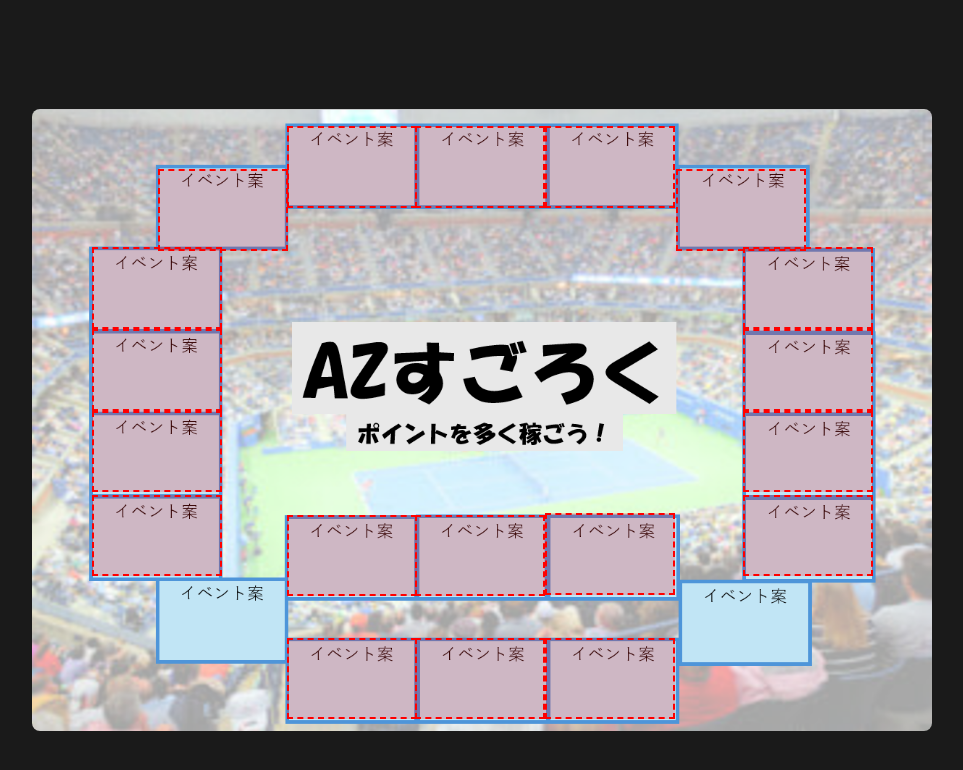
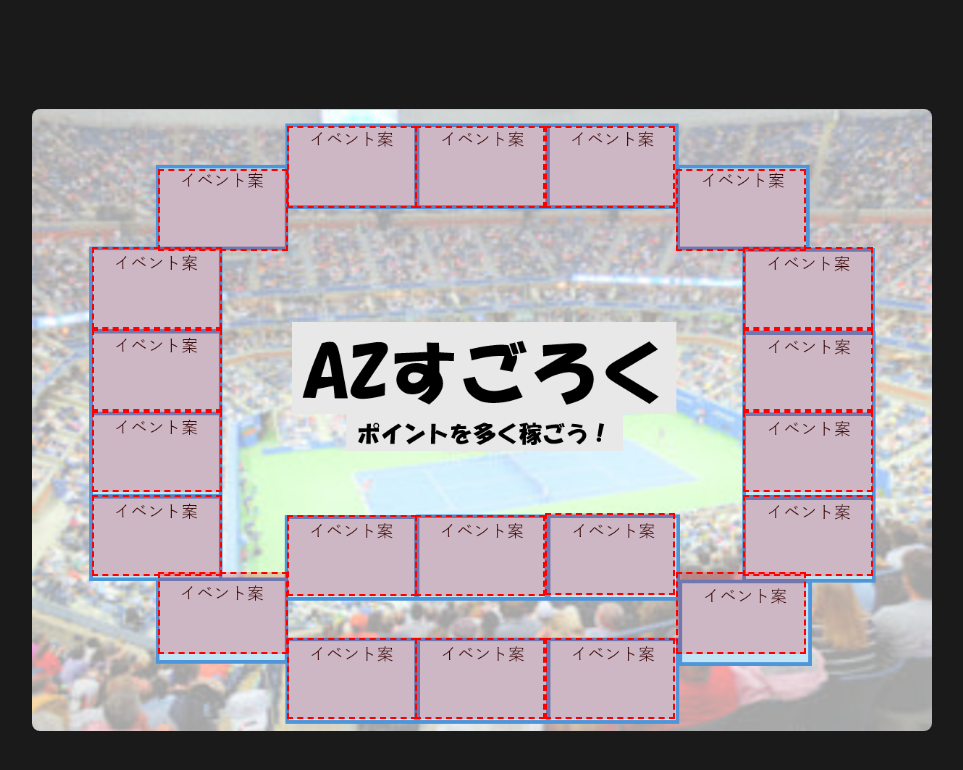
Before and after one commit to shu-ozw/az-sugoroku, a plain HTML site: page index.html in a window 1280 px wide. Shown: the whole page, without its empty margins (158-1121 px from the left). Drawn offline with Linux system fonts and the light colour scheme.

Commit message:
Add files via upload

```diff
--- a/index.html
+++ b/index.html
@@ -112,6 +112,7 @@
         <div class="mask-cell cell-right-3" onclick="toggleMask(this)"></div>
         <div class="mask-cell cell-right-4" onclick="toggleMask(this)"></div>
 
+        <div class="mask-cell cell-bottom-0" onclick="toggleMask(this)"></div>
         <div class="mask-cell cell-bottom-1" onclick="toggleMask(this)"></div>
         <div class="mask-cell cell-bottom-2" onclick="toggleMask(this)"></div>
         <div class="mask-cell cell-bottom-3" onclick="toggleMask(this)"></div>
@@ -119,6 +120,7 @@
         <div class="mask-cell cell-bottom-4" onclick="toggleMask(this)"></div>
         <div class="mask-cell cell-bottom-5" onclick="toggleMask(this)"></div>
         <div class="mask-cell cell-bottom-6" onclick="toggleMask(this)"></div>
+        <div class="mask-cell cell-bottom-7" onclick="toggleMask(this)"></div>
     </div>
 
     <script>
```
